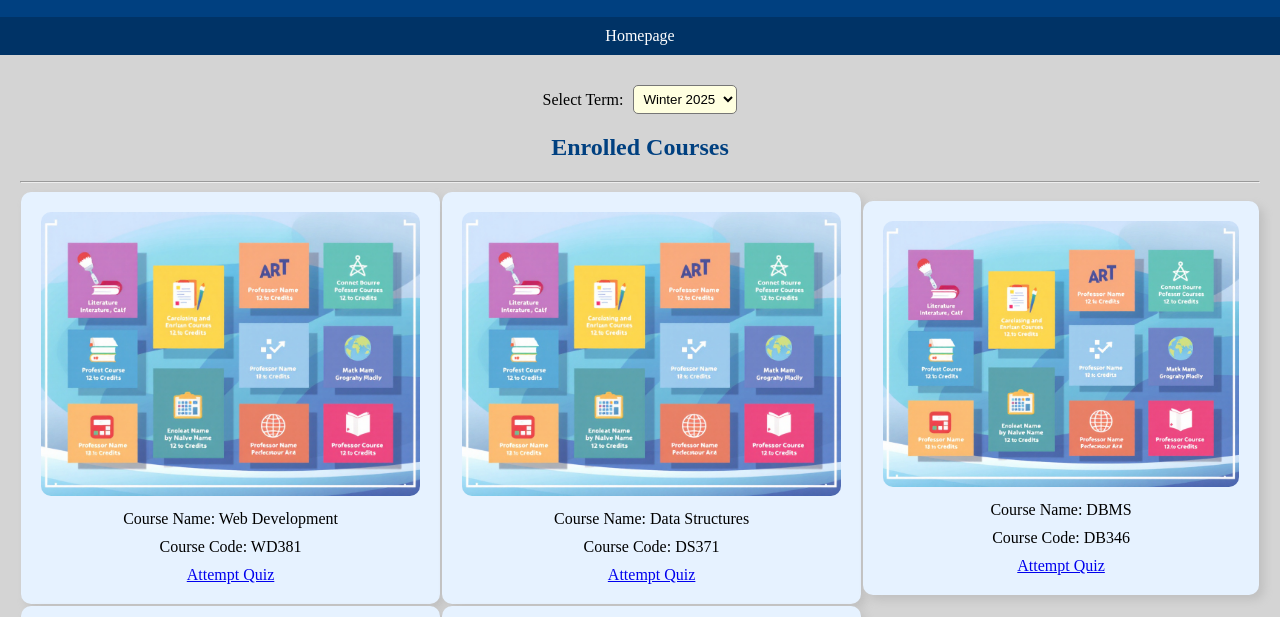
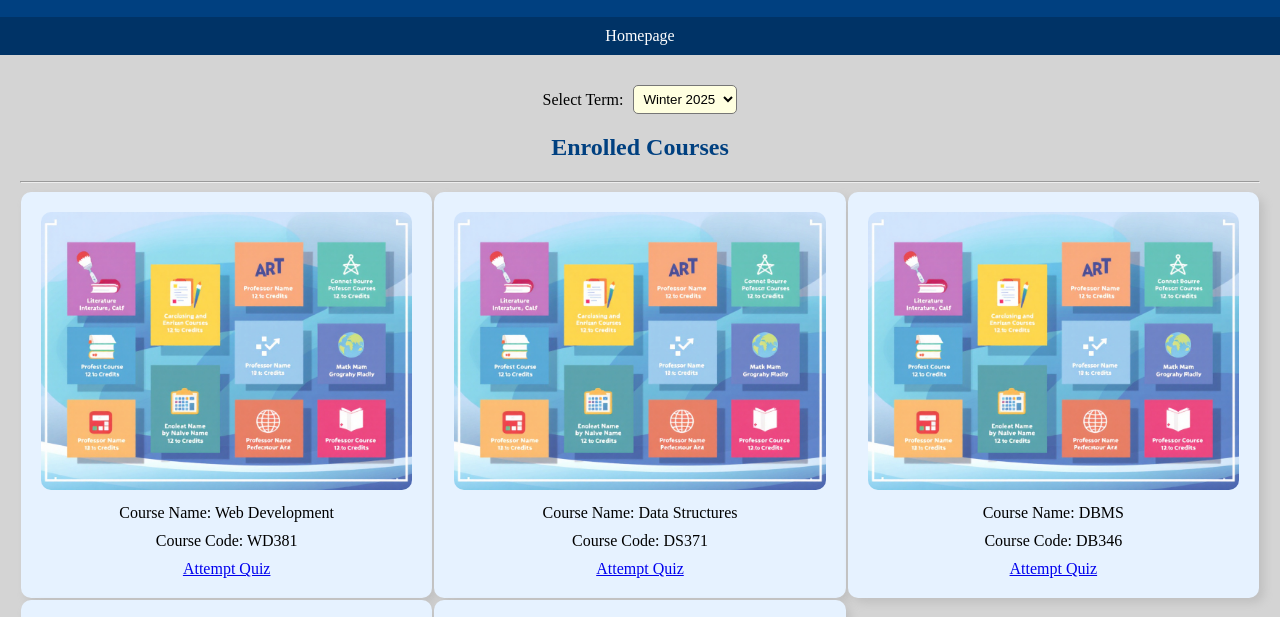
Before and after one commit to Diana445711/ENSF381_2, a plain HTML site: page course_view.html in a window 1280 px wide. Shown: the part 123-740 px from the top of the page. Drawn offline with Linux system fonts and the light colour scheme.

Commit message:
changed css

```diff
--- a/styles.css
+++ b/styles.css
@@ -188,6 +188,7 @@ td div {
 
 td {
     padding: 0px;
+    width: 33%;
 }
 
 td img {
```
